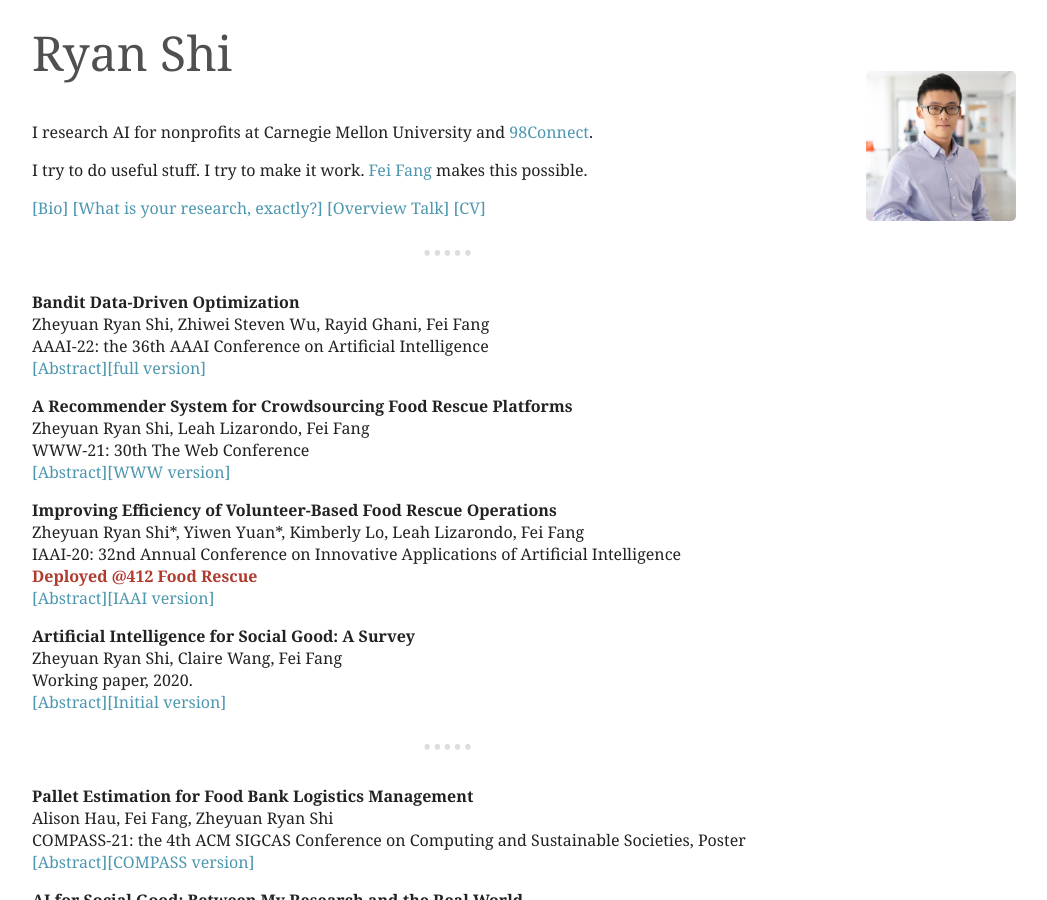
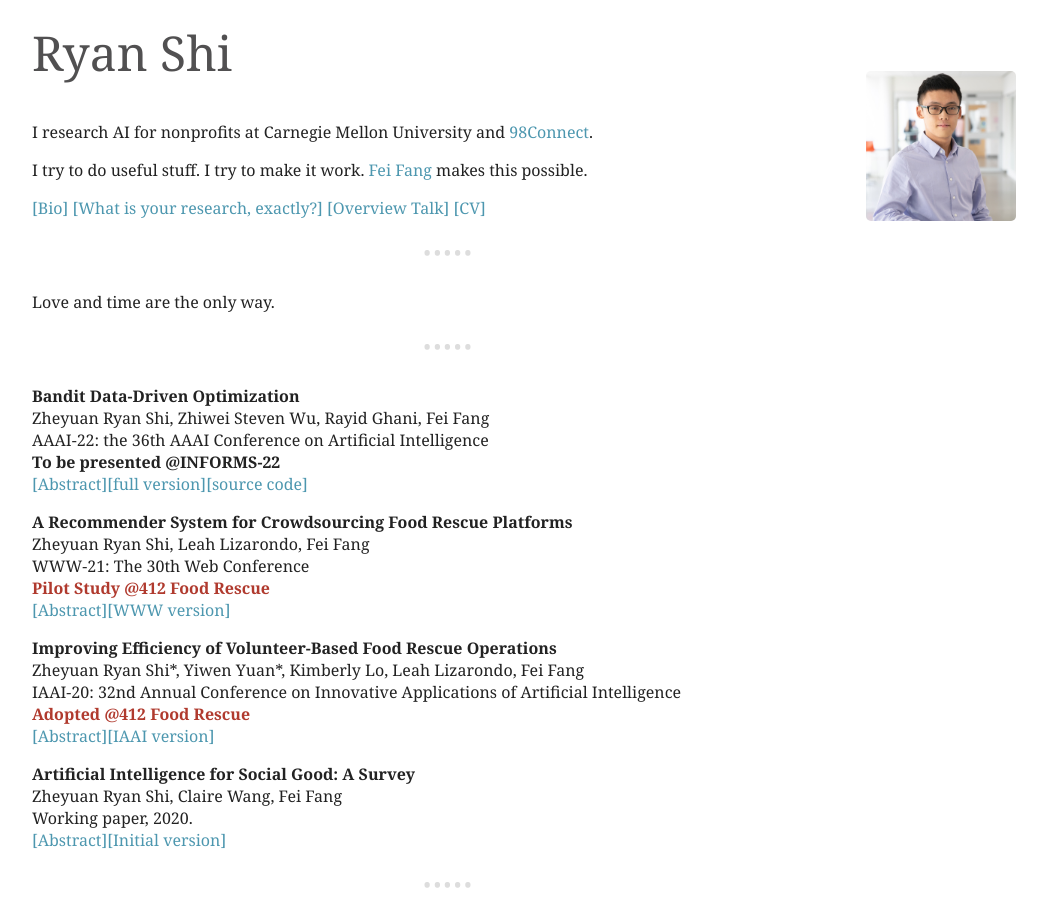
Before and after one commit to ryanzshi/ryanzshi.github.io, a Jekyll site: the page built from index.md, in a window 1280 px wide and 900 px high. Shown: the whole window, without its empty margins (116-1163 px from the left). Built offline with Jekyll 4.4.1, drawn with Linux system fonts in a browser that asks for light colours; some of the changed text lies outside the part shown.

Commit message:
update pilot study and informs

```diff
--- a/index.md
+++ b/index.md
@@ -20,7 +20,6 @@ youtubeId: -1YCxEWexL8
 I research AI for nonprofits at Carnegie Mellon University and [98Connect](https://www.98connect.org/).
 
 I try to do useful stuff. I try to make it work. [Fei Fang](https://feifang.info/) makes this possible.
-
 
 <script>
 function absCHF(Id) {
@@ -59,6 +58,9 @@ I am proud to be a specialist. I specialize in AI for nonprofits. Working with n
 </div>
 
 ---
+Love and time are the only way.
+
+---
 
 **Bandit Data-Driven Optimization**
 <br>
@@ -66,7 +68,9 @@ Zheyuan Ryan Shi, Zhiwei Steven Wu, Rayid Ghani, Fei Fang
 <br>
 AAAI-22: the 36th AAAI Conference on Artificial Intelligence
 <br>
-<a id="abs-bandit-button" onclick="absCHF('abs-bandit')" style="cursor:pointer;">[Abstract]</a>[[full version]](https://arxiv.org/abs/2008.11707)
+<b>To be presented @INFORMS-22</b>
+<br>
+<a id="abs-bandit-button" onclick="absCHF('abs-bandit')" style="cursor:pointer;">[Abstract]</a>[[full version]](https://arxiv.org/abs/2008.11707)[[source code]](https://github.com/AIandSocialGoodLab/bandit-data-driven-optimization)
 <div id="abs-bandit" style="display:none;">
 <blockquote>The use of machine learning (ML) systems in real-world applications entails more than just a prediction algorithm. AI for social good applications, and many real-world ML tasks in general, feature an iterative process which joins prediction, optimization, and data acquisition happen in a loop. We introduce bandit data-driven optimization, the first iterative prediction-prescription framework to formally analyze this practical routine. Bandit data-driven optimization combines the advantages of online bandit learning and offline predictive analytics in an integrated framework. It offers a flexible setup to reason about unmodeled policy objectives and unforeseen consequences. We propose PROOF, the first algorithm for this framework and show that it achieves no-regret. Using numerical simulations, we show that PROOF achieves superior performance over existing baseline.</blockquote>
 </div>
@@ -76,7 +80,9 @@ AAAI-22: the 36th AAAI Conference on Artificial Intelligence
 <br>
 Zheyuan Ryan Shi, Leah Lizarondo, Fei Fang
 <br>
-WWW-21: 30th The Web Conference
+WWW-21: The 30th Web Conference
+<br>
+[<b><font color="#B03A2E">Pilot Study @412 Food Rescue</font></b>](https://412foodrescue.org/)
 <br>
 <a id="abs-frrecsys-button" onclick="absCHF('abs-frrecsys')" style="cursor:pointer;">[Abstract]</a>[[WWW version]](https://dl.acm.org/doi/abs/10.1145/3442381.3449787)
 <div id="abs-frrecsys" style="display:none;">
@@ -90,7 +96,7 @@ Zheyuan Ryan Shi\*, Yiwen Yuan\*, Kimberly Lo, Leah Lizarondo, Fei Fang
 <br>
 IAAI-20: 32nd Annual Conference on Innovative Applications of Artificial Intelligence
 <br>
-[<b><font color="#B03A2E">Deployed @412 Food Rescue</font></b>](https://412foodrescue.org/)
+[<b><font color="#B03A2E">Adopted @412 Food Rescue</font></b>](https://412foodrescue.org/)
 <br>
 <a id="abs-iaai20fr-button" onclick="absCHF('abs-iaai20fr')" style="cursor:pointer;">[Abstract]</a>[[IAAI version]](https://aaai.org/ojs/index.php/AAAI/article/view/7051)
 <div id="abs-iaai20fr" style="display:none;">
@@ -208,7 +214,7 @@ TEAMAS-17: First International Workshop on Teams in Multiagent Systems, at AAMAS
 <br>
 In Autonomous Agents and Multiagent Systems: AAMAS 2017 Workshops, Best Papers, Springer.
 <br>
-<b><font color="#B03A2E">Winner of Best Paper</font></b>
+<b>Winner of Best Paper</b>
 <br>
 <a id="abs-teamas17-button" onclick="absCHF('abs-teamas17')" style="cursor:pointer;">[Abstract]</a>
 [[Springer version]](https://link.springer.com/chapter/10.1007/978-3-319-71682-4_9)
@@ -231,6 +237,9 @@ URTC-16: 2016 MIT IEEE Undergraduate Research Technology Conference
 
 
 <footer>
-<p><small>Sorry, I don't use Twitter. Everything is on this website.</small></p>
-<p><small>Copyright 2016 - {{site.time | date:"%Y"}} by Zheyuan Ryan Shi </small></p>
+<p>
+<small>I don't use Twitter. Everything is on this website.</small>
+<br>
+<small>Copyright 2016 - {{site.time | date:"%Y"}} by Zheyuan Ryan Shi </small>
+</p>
 </footer>
```
